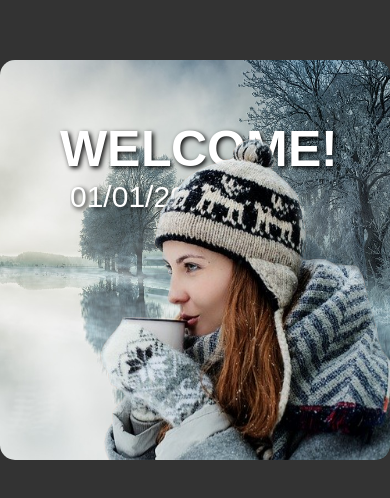
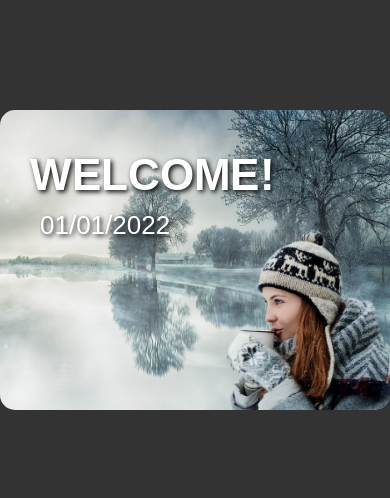
Before and after one commit to Rapkowsky/css-animation-on-card, a plain HTML site: page index.html in a window 390 px wide. Shown: the part 162-660 px from the top of the page. Drawn offline with nearby package versions, Linux system fonts and the light colour scheme.

Commit message:
Media queries added

```diff
--- a/css/style.css
+++ b/css/style.css
@@ -5,15 +5,16 @@
 }
 
 body {
-	display: flex;
-	justify-content: center;
-	align-items: center;
-	height: 100vh;
 	font-family: "Ubuntu", sans-serif;
 	background-color: #333;
 	overflow: hidden;
 }
-
+.wrapper {
+	display: flex;
+	height: 100vh;
+	justify-content: center;
+	align-items: center;
+}
 .card {
 	position: relative;
 	width: 800px;
@@ -139,3 +140,25 @@ h1 span:nth-child(8) {
 		opacity: 1;
 	}
 }
+
+@media (max-width: 420px) {
+	.card {
+		height: 300px;
+	}
+	.girl {
+		width: 72%;
+	}
+	h1 {
+		position: absolute;
+		top: 40px;
+		left: 30px;
+	}
+	.text {
+		top: 90px;
+		left: 40px;
+		font-size: 26px;
+	}
+	h1 span {
+		font-size: 44px;
+	}
+}
--- a/index.html
+++ b/index.html
@@ -11,6 +11,7 @@
 	</head>
 
 	<body>
+		<div class="wrapper">
 			<div class="card">
 				<div class="text"></div>
 				<h1>
@@ -26,5 +27,6 @@
 				<div class="bg-img"></div>
 				<img src="img/girl.png" class="girl" alt="Dziewczyna z kubkiem w zimowych ubraniach" />
 			</div>
+		</div>
 	</body>
 </html>
```
Lines whose indentation alone changed are shown as unchanged.
